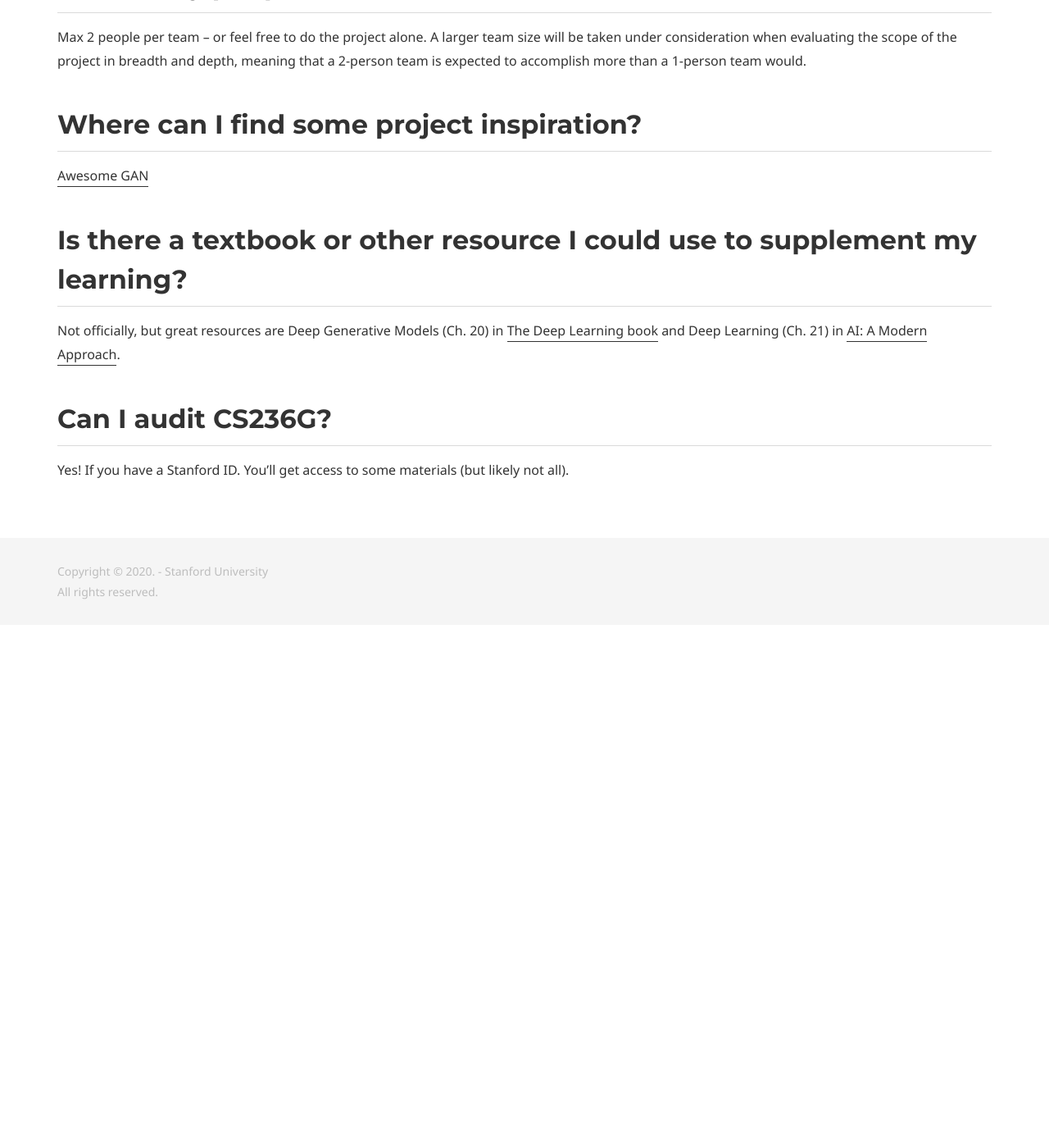
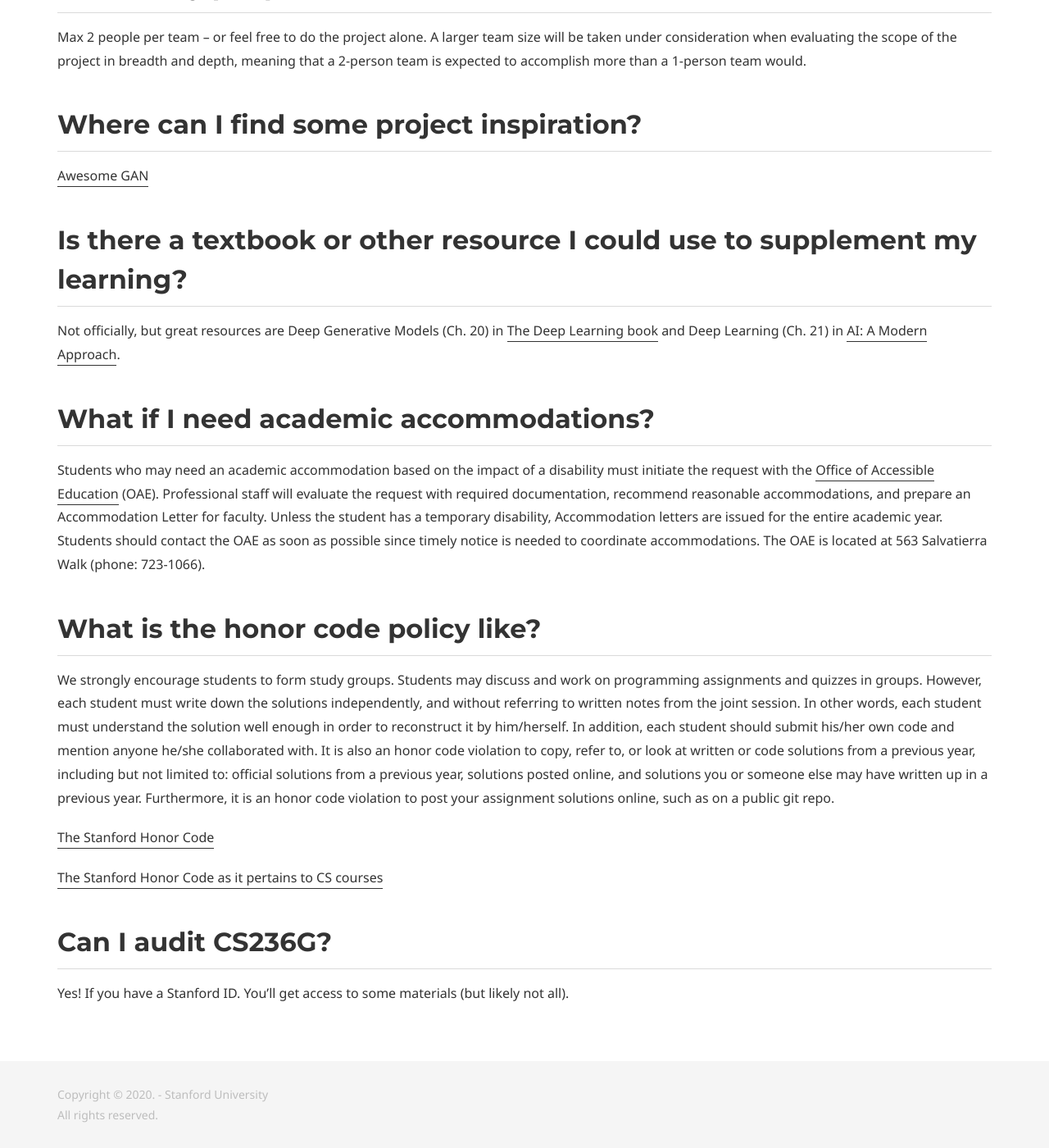
Before and after one commit to sharonzhou/CS236G, a Jekyll site: the page built from faq.md, in a window 1280 px wide and 1400 px high, scrolled down 2844 px. Shown: the whole window at 82% size. Built offline with Jekyll 4.4.1, drawn with Linux system fonts in a browser that asks for light colours; before the commit the page ends 3606 px from its top, so only the background shows below that.

Commit message:
Update faq.md

```diff
--- a/faq.md
+++ b/faq.md
@@ -58,5 +58,15 @@ Max 2 people per team -- or feel free to do the project alone. A larger team siz
 ## Is there a textbook or other resource I could use to supplement my learning?
 Not officially, but great resources are Deep Generative Models (Ch. 20) in [The Deep Learning book](http://www.deeplearningbook.org/) and Deep Learning (Ch. 21) in [AI: A Modern Approach](http://aima.cs.berkeley.edu/).
 
+## What if I need academic accommodations?
+Students who may need an academic accommodation based on the impact of a disability must initiate the request with the [Office of Accessible Education](https://oae.stanford.edu/) (OAE). Professional staff will evaluate the request with required documentation, recommend reasonable accommodations, and prepare an Accommodation Letter for faculty. Unless the student has a temporary disability, Accommodation letters are issued for the entire academic year. Students should contact the OAE as soon as possible since timely notice is needed to coordinate accommodations. The OAE is located at 563 Salvatierra Walk (phone: 723-1066).
+
+## What is the honor code policy like?
+We strongly encourage students to form study groups. Students may discuss and work on programming assignments and quizzes in groups. However, each student must write down the solutions independently, and without referring to written notes from the joint session. In other words, each student must understand the solution well enough in order to reconstruct it by him/herself. In addition, each student should submit his/her own code and mention anyone he/she collaborated with. It is also an honor code violation to copy, refer to, or look at written or code solutions from a previous year, including but not limited to: official solutions from a previous year, solutions posted online, and solutions you or someone else may have written up in a previous year. Furthermore, it is an honor code violation to post your assignment solutions online, such as on a public git repo.
+
+[The Stanford Honor Code](https://communitystandards.stanford.edu/policies-and-guidance/honor-code)
+
+[The Stanford Honor Code as it pertains to CS courses](https://web.stanford.edu/class/archive/cs/cs106b/cs106b.1164/handouts/honor-code.pdf)
+
 ## Can I audit CS236G?
 Yes! If you have a Stanford ID. You'll get access to some materials (but likely not all).
```
